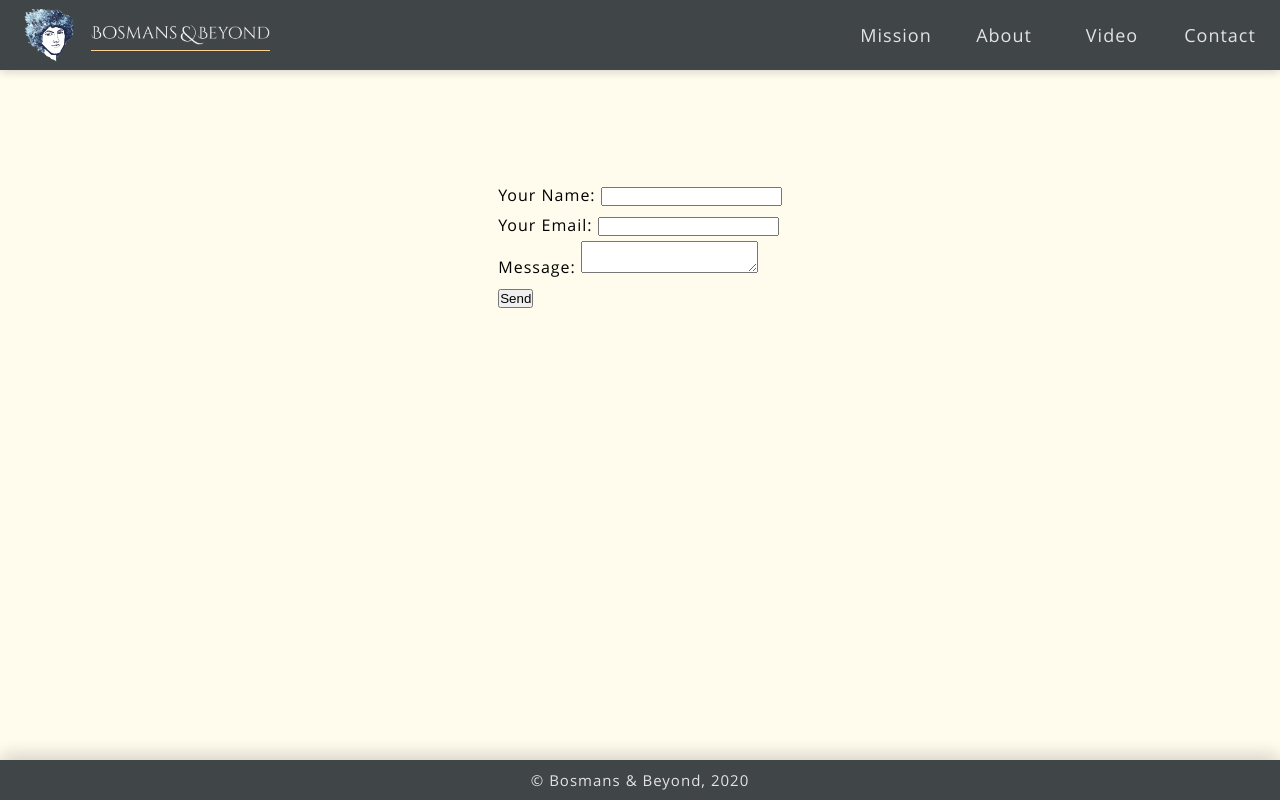
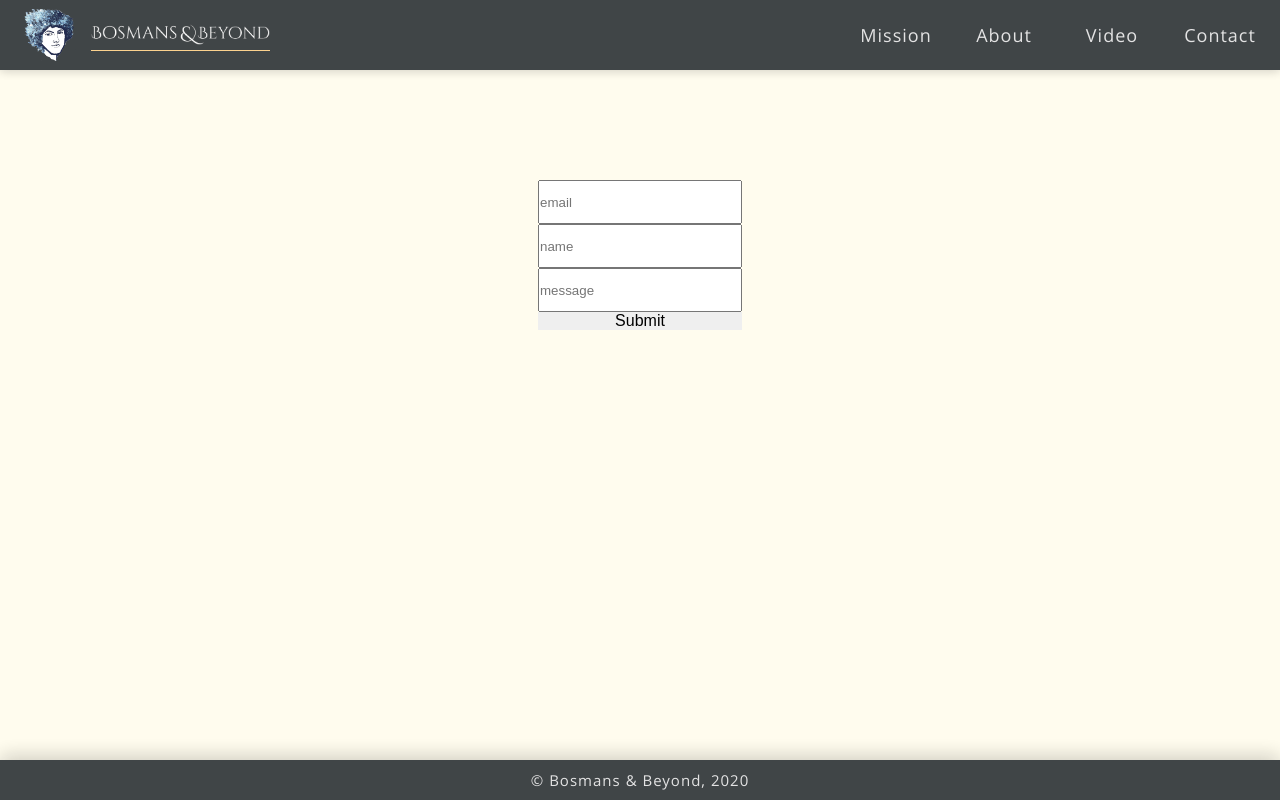
Before and after one commit to BKmetoff/bosmans-and-beyond, a React (Create React App) app: page /contact in a window 1280 px wide. Built offline with nearby package versions, Linux system fonts and the light colour scheme.

Commit message:
fix: WIP: contact & form - change action tag to method

```diff
--- a/src/components/Contact.js
+++ b/src/components/Contact.js
@@ -1,12 +1,14 @@
 import React from 'react'
 
-import { SectionWrapper } from './backbone/Wrapper'
+import { SectionWrapper, MotionWrapper } from './backbone/Wrapper'
 import Form from './backbone/Form'
 
 export default function Contact() {
 	return (
-		<SectionWrapper>
-			<Form />
-		</SectionWrapper>
+		<MotionWrapper>
+			<SectionWrapper>
+				<Form />
+			</SectionWrapper>
+		</MotionWrapper>
 	)
 }
--- a/src/components/backbone/Form.js
+++ b/src/components/backbone/Form.js
@@ -1,47 +1,48 @@
 import React from 'react'
-// import styled from 'styled-components'
+import styled from 'styled-components'
 
-// import Button from './Button'
+import Button from './Button'
 
-// const BaseInput = styled.input`
-// 	width: 200px;
-// 	height: 40px;
-// `
+const BaseInput = styled.input`
+	width: 200px;
+	height: 40px;
+`
 
-// const BaseForm = styled.form`
-// 	display: flex;
-// 	flex-direction: column;
-// `
+const BaseForm = styled.form`
+	display: flex;
+	flex-direction: column;
+`
 
 export default function Form() {
+	console.log('form')
 	return (
-		// <BaseForm data-netlify='true' action='POST'>
-		// 	<BaseInput name='email' type='email' placeholder='email' />
-		// 	<BaseInput name='name' type='text' placeholder='name' />
-		// 	<BaseInput name='message' type='text' placeholder='message' />
+		<BaseForm data-netlify='true' method='POST'>
+			<BaseInput name='email' type='email' placeholder='email' />
+			<BaseInput name='name' type='text' placeholder='name' />
+			<BaseInput name='message' type='text' placeholder='message' />
+			<div data-netlify-recaptcha='true' />
+			<Button type='submit'>Submit</Button>
+		</BaseForm>
+		// <form name='contact' method='POST' data-netlify='true' action='/success'>
+		// 	<p>
+		// 		<label>
+		// 			Your Name: <input type='text' name='name' />
+		// 		</label>
+		// 	</p>
+		// 	<p>
+		// 		<label>
+		// 			Your Email: <input type='email' name='email' />
+		// 		</label>
+		// 	</p>
+		// 	<p>
+		// 		<label>
+		// 			Message: <textarea name='message'></textarea>
+		// 		</label>
+		// 	</p>
+		// 	<p>
+		// 		<button type='submit'>Send</button>
+		// 	</p>
 		// 	<div data-netlify-recaptcha='true' />
-		// 	<Button type='submit'>Submit</Button>
-		// </BaseForm>
-		<form name='contact' method='POST' data-netlify='true' action='/success'>
-			<p>
-				<label>
-					Your Name: <input type='text' name='name' />
-				</label>
-			</p>
-			<p>
-				<label>
-					Your Email: <input type='email' name='email' />
-				</label>
-			</p>
-			<p>
-				<label>
-					Message: <textarea name='message'></textarea>
-				</label>
-			</p>
-			<p>
-				<button type='submit'>Send</button>
-			</p>
-			<div data-netlify-recaptcha='true' />
-		</form>
+		// </form>
 	)
 }
```
